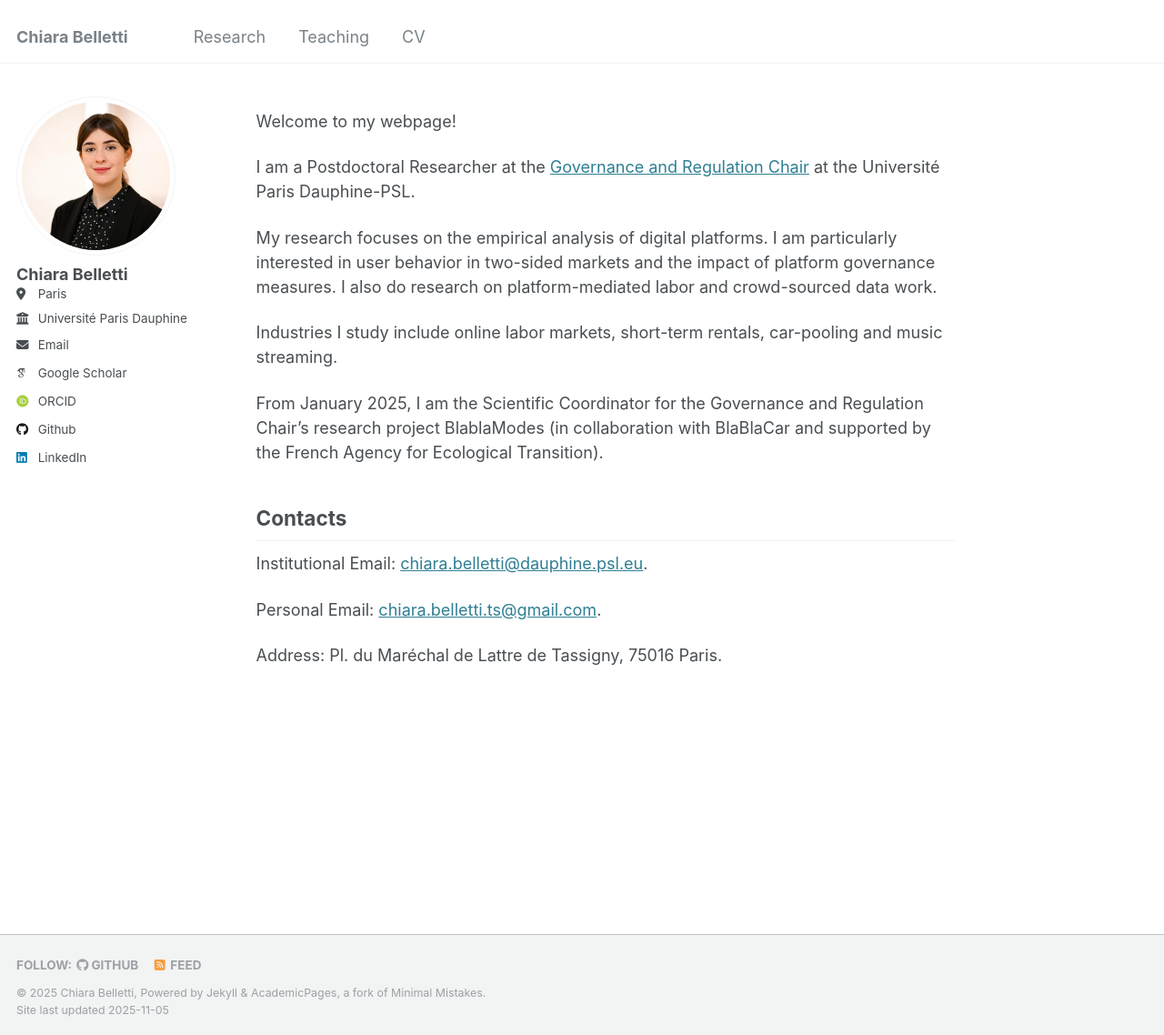
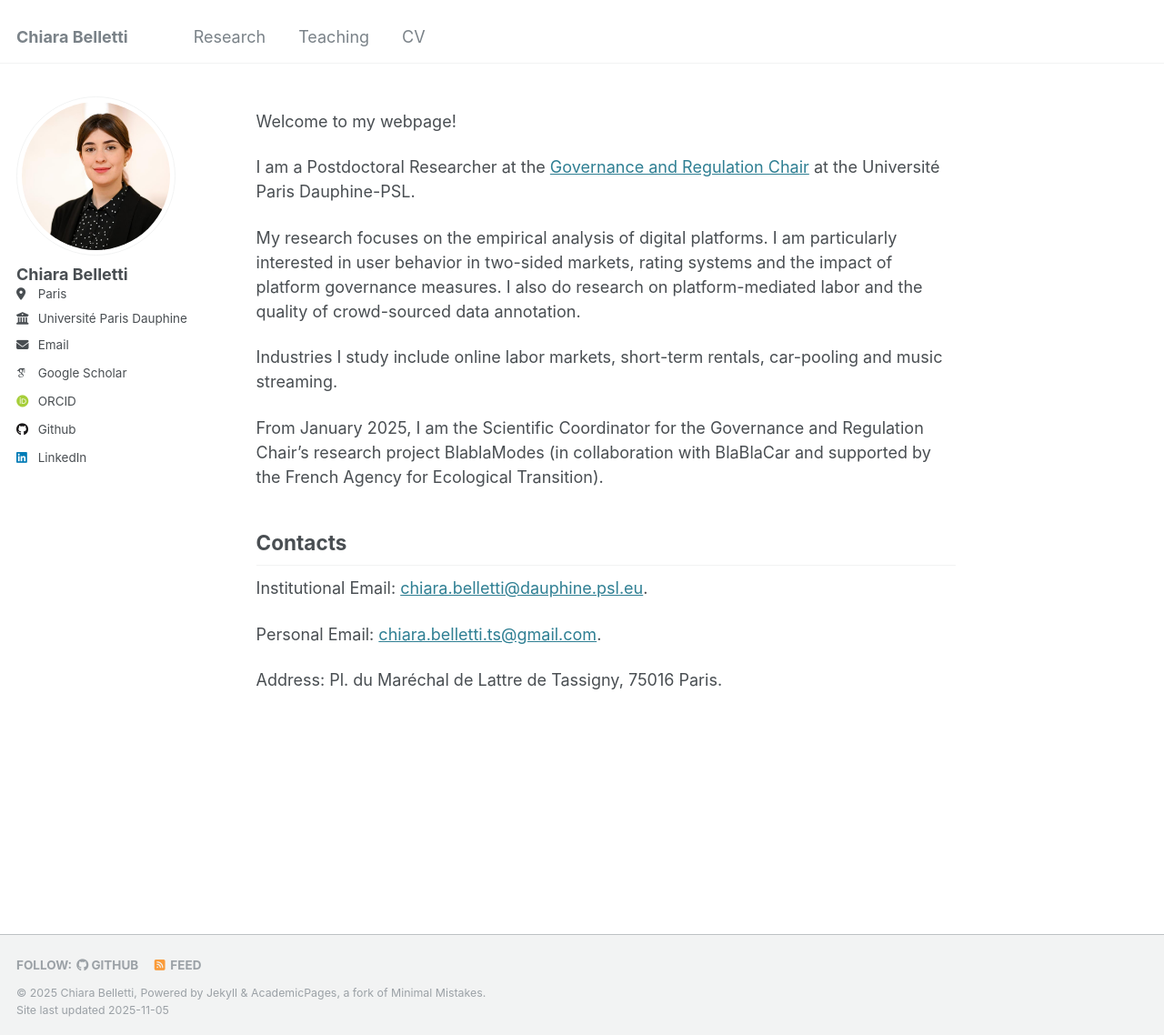
Before and after one commit to ChiaraBelletti/ChiaraBelletti.github.io, a Jekyll site: the page built from _pages/about.md, in a window 1280 px wide and 1138 px high. Shown: the whole window at 91% size. Built offline with Jekyll 4.4.1, drawn with Linux system fonts in a browser that asks for light colours; some web fonts are replaced.

Commit message:
Revise research description in about page
Updated research focus to include rating systems and data annotation quality.

```diff
--- a/_pages/about.md
+++ b/_pages/about.md
@@ -12,7 +12,7 @@ Welcome to my webpage!
 
 I am a Postdoctoral Researcher at the <a href="https://chairgovreg.fondation-dauphine.fr/">Governance and Regulation Chair</a> at the Université Paris Dauphine-PSL.
 
-My research focuses on the empirical analysis of digital platforms. I am particularly interested in user behavior in two-sided markets and the impact of platform governance measures. I also do research on platform-mediated labor and crowd-sourced data work.
+My research focuses on the empirical analysis of digital platforms. I am particularly interested in user behavior in two-sided markets, rating systems and the impact of platform governance measures. I also do research on platform-mediated labor and the quality of crowd-sourced data annotation.
 
 Industries I study include online labor markets, short-term rentals, car-pooling and music streaming.
 
```
